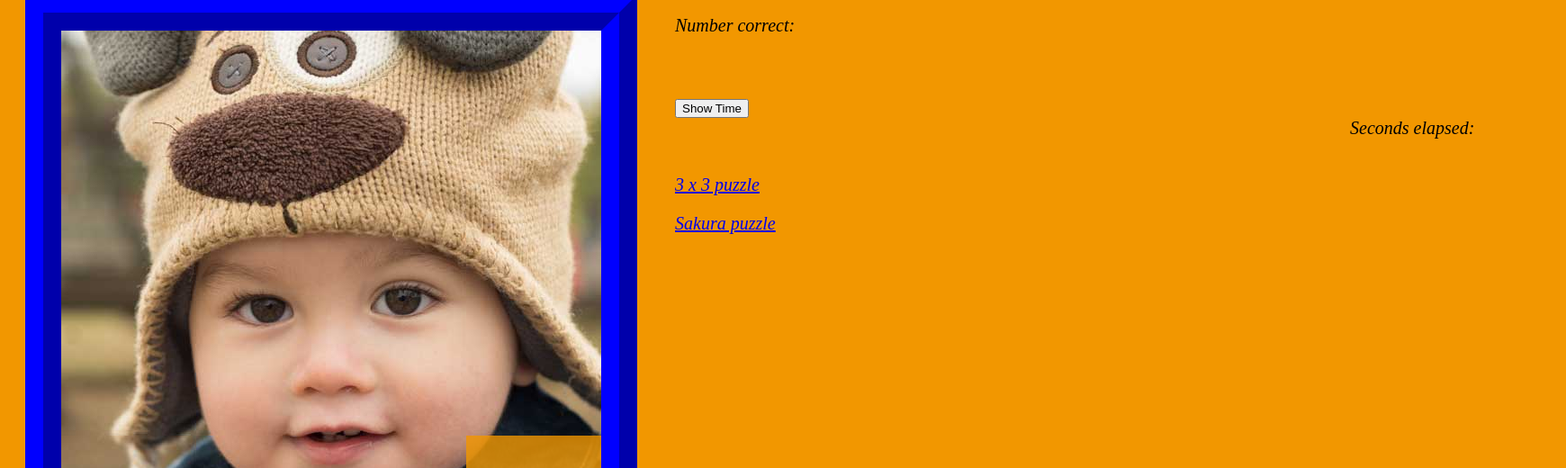
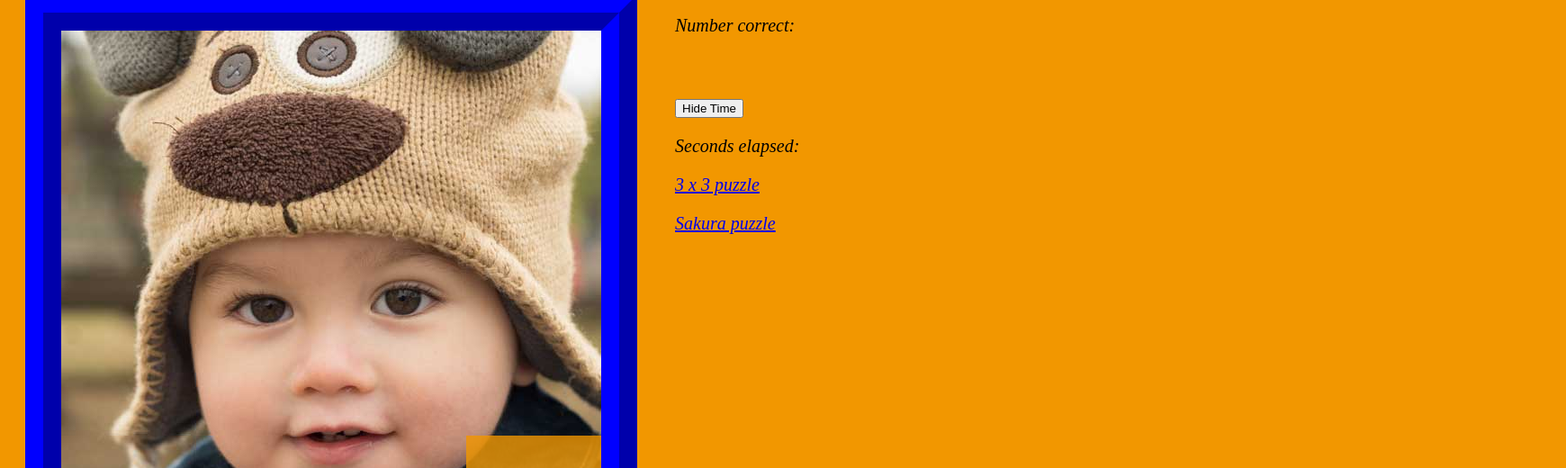
Before and after one commit to kplimley/tile-puzzle, a plain HTML site: page index.html in a window 1280 px wide. Both pictures are taken after a click on the button "Show Time". Shown: the part 152-672 px from the top of the page at 90% size, 1740 px wide, since content can reach past the window. Drawn offline with Linux system fonts and the light colour scheme.

Commit message:
Fixing css for elapsed time display

```diff
--- a/css/puzzle-styles.css
+++ b/css/puzzle-styles.css
@@ -35,11 +35,11 @@ main > p {
   font-size: 1.5rem;
 }
 #time-widget {
-  position: absolute;
+  /* position: absolute; */
   display: block;
   width: 12em;
-  bottom: 1em;
-  left: 750px;
+  /* bottom: 1em; */
+  /* left: 750px; */
   font-style: italic;
 }
 #puzzle {
--- a/js/puzzle_v2.js
+++ b/js/puzzle_v2.js
@@ -41,8 +41,10 @@ if (showTimeButton) {
     if (timeWidget) {
       if (timeWidget.className === 'hidden') {
         timeWidget.className = '';
+        showTimeButton.textContent = 'Hide Time';
       } else {
         timeWidget.className = 'hidden';
+        showTimeButton.textContent = 'Show Time';
       }
     }
     }, false); // end event listener
```
